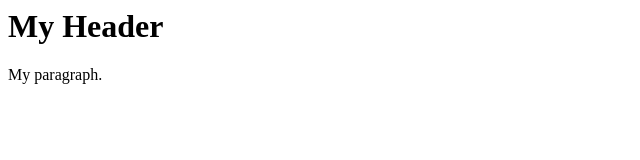
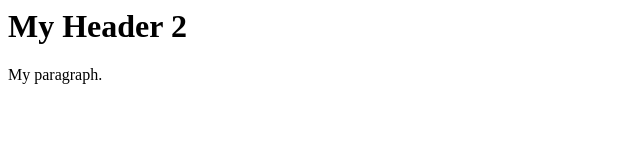
Before and after one commit to Daniel-Jamison/My-Test-App-Server, a plain HTML site: page index.html in a window 1280 px wide. Shown: the full height of the page, 0-640 px from the left. Drawn offline with Linux system fonts and the light colour scheme.

Commit message:
Update index.html

```diff
--- a/index.html
+++ b/index.html
@@ -1,6 +1,6 @@
 <html>
 <body>
-<h1>My Header</h1>
+<h1>My Header 2</h1>
 <p>My paragraph.</p>
 </body>
 </html>
```
